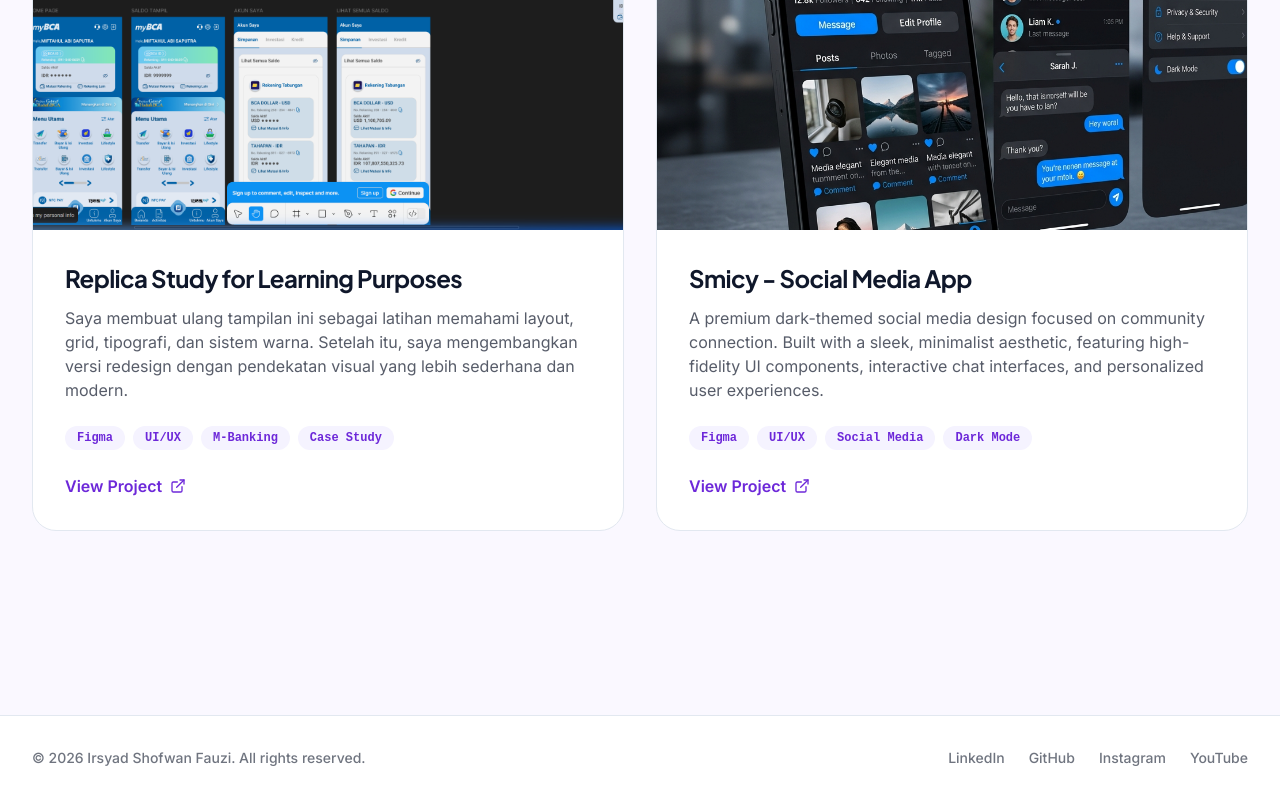
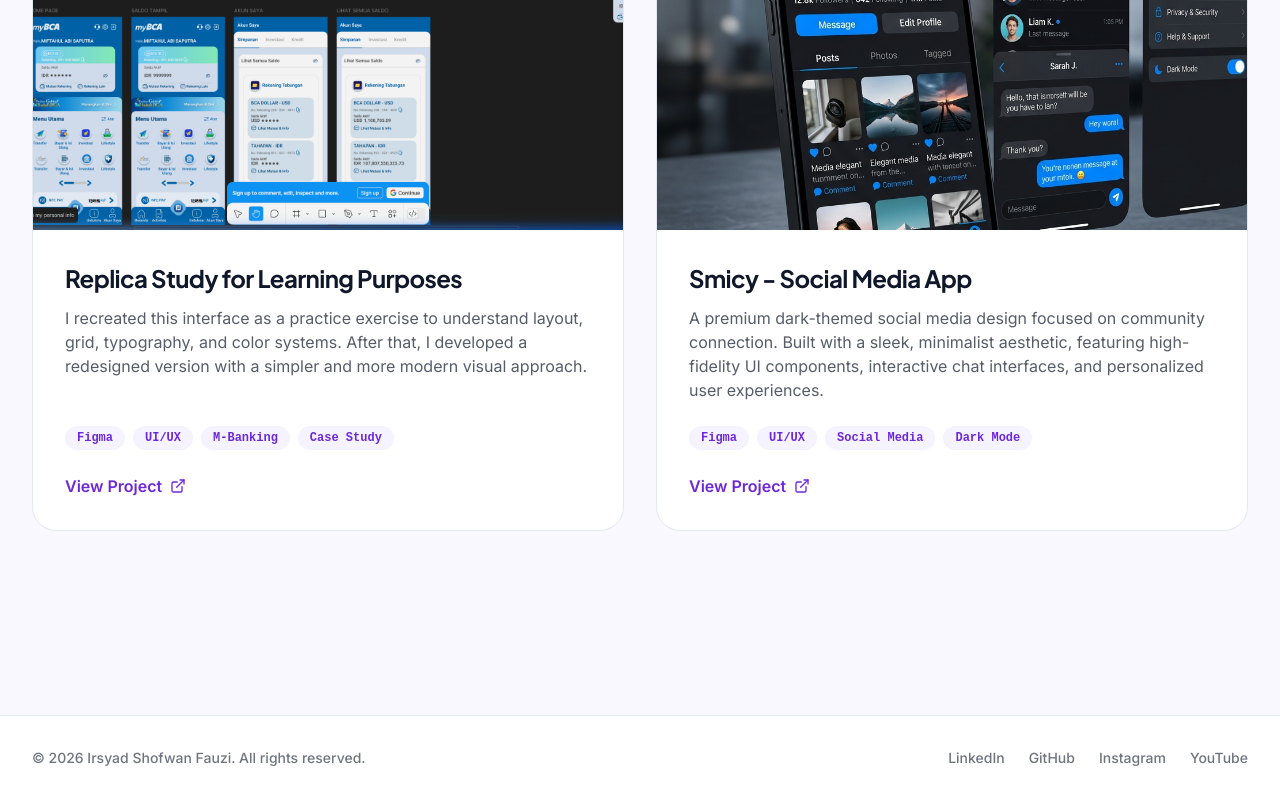
Before and after one commit to Irsyad10/portofolio, a React (Vite) app: page / in a window 1280 px wide. Shown: the part 2168-2968 px from the top of the page. Built offline with nearby package versions, Linux system fonts and the light colour scheme.

Commit message:
feat: update portfolio project data and pages consistency

```diff
--- a/src/pages/About.jsx
+++ b/src/pages/About.jsx
@@ -22,7 +22,7 @@ const About = () => {
 
             <div className="prose prose-lg text-dark-text/80 space-y-6">
               <p>
-                Hello! I'm Irsyad, a software engineer based in Indonesia. I enjoy creating things that live on the internet, whether that be websites, applications, or anything in between. My goal is to always build products that provide pixel-perfect, performant experiences.
+                Hello! I'm Irsyad Shofwan Fauzi, a software engineer based in Indonesia. I enjoy creating things that live on the internet, whether that be websites, applications, or anything in between. My goal is to always build products that provide pixel-perfect, performant experiences.
               </p>
               <p>
                 Shortly after graduating, I joined the engineering team at a creative agency where I worked on a wide variety of interesting and meaningful projects on a daily basis. I've had the privilege of building software for start-ups, corporations, and everything in between.
--- a/src/pages/ExperienceEducation.jsx
+++ b/src/pages/ExperienceEducation.jsx
@@ -7,7 +7,7 @@ const ExperienceEducation = () => {
       role: "HR - GA - IT Staff",
       company: "PT. Aiko Negara Daha",
       period: "2025 - Present",
-      description: "Leading the frontend team in developing scalable web applications. Architected the migration to Next.js, resulting in a 40% improvement in load times."
+      description: "At PT. Aiko Negara Daha, I am assigned to support three main areas: Human Resources, General Affairs, and Information Technology. My primary responsibility is in IT as a website developer, where I contributed to the development and management of the company website: https://www.akira.co.id/. In the General Affairs division, I check office facilities and ensure employee needs are met, including monitoring workplace conditions and assisting with operational requirements. In the Human Resources division, I make important announcements to employees, especially when there are sudden or urgent situations requiring immediate communication."
     },
     {
       role: "Mobile Developer",
--- a/src/pages/Home.jsx
+++ b/src/pages/Home.jsx
@@ -12,7 +12,7 @@ const Home = () => {
   const featuredProjects = [
     {
       title: "Replica Study for Learning Purposes",
-      description: "Saya membuat ulang tampilan ini sebagai latihan memahami layout, grid, tipografi, dan sistem warna. Setelah itu, saya mengembangkan versi redesign dengan pendekatan visual yang lebih sederhana dan modern.",
+      description: "I recreated this interface as a practice exercise to understand layout, grid, typography, and color systems. After that, I developed a redesigned version with a simpler and more modern visual approach.",
       tags: ['Figma', 'UI/UX', 'M-Banking', 'Case Study'],
       image: mbankingImg,
       link: "https://www.figma.com/design/yhRpV2fFG61LL0Pvehbkqw/M-BANKING?node-id=0-1&t=lMINTgEgXOFsVV6l-1"
--- a/src/pages/Portfolio.jsx
+++ b/src/pages/Portfolio.jsx
@@ -9,7 +9,7 @@ const Portfolio = () => {
   const projects = [
     {
       title: "Replica Study for Learning Purposes",
-      description: "Saya membuat ulang tampilan ini sebagai latihan memahami layout, grid, tipografi, dan sistem warna. Setelah itu, saya mengembangkan versi redesign dengan pendekatan visual yang lebih sederhana dan modern.",
+      description: "I recreated this interface as a practice exercise to understand layout, grid, typography, and color systems. After that, I developed a redesigned version with a simpler and more modern visual approach.",
       tags: ['Figma', 'UI/UX', 'M-Banking', 'Case Study'],
       image: mbankingImg,
       link: "https://www.figma.com/design/yhRpV2fFG61LL0Pvehbkqw/M-BANKING?node-id=0-1&t=lMINTgEgXOFsVV6l-1"
```
